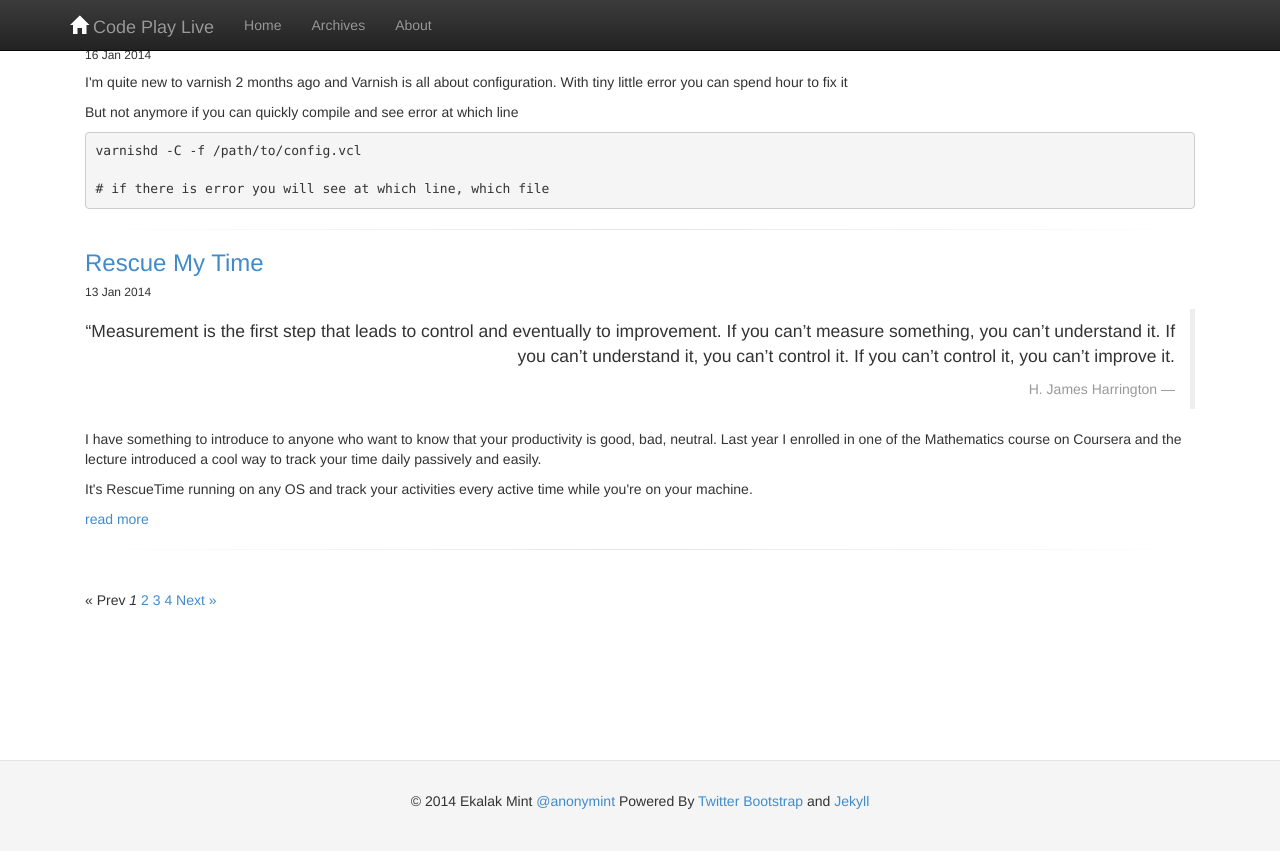
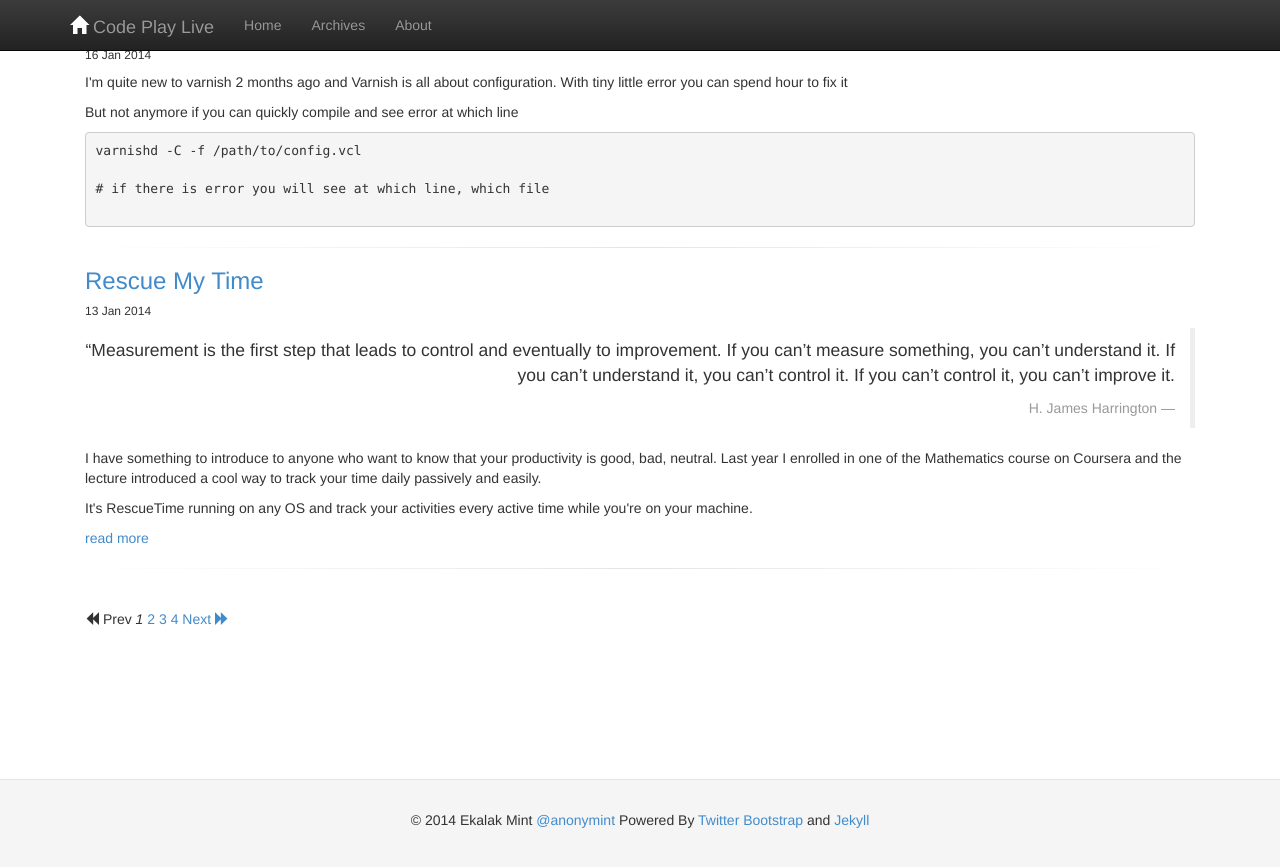
Before and after one commit to anonymint/anonymint.github.com, a Jekyll site: the page built from index.html, in a window 1280 px wide and 900 px high, scrolled down 659 px. Shown: the top 867 px of the window. Built offline with Jekyll 4.4.1, drawn with Linux system fonts in a browser that asks for light colours; nearby versions of some CDN libraries; the list of posts is cut into pages by our own code; a style sheet for code colours, icons or effects is not loaded.

Commit message:
Update index page

```diff
--- a/index.html
+++ b/index.html
@@ -31,9 +31,9 @@
 {% if paginator.total_pages > 1 %}
 <div class="pagination">
   {% if paginator.previous_page %}
-    <a href="{{ paginator.previous_page_path | prepend: site.baseurl | replace: '//', '/' }}">&laquo; Prev</a>
+    <a href="{{ paginator.previous_page_path | prepend: site.baseurl | replace: '//', '/' }}"><span class="glyphicon glyphicon-backward"></span> Prev</a>
   {% else %}
-    <span>&laquo; Prev</span>
+    <span><span class="glyphicon glyphicon-backward"></span> Prev</span>
   {% endif %}
 
   {% for page in (1..paginator.total_pages) %}
@@ -47,9 +47,9 @@
   {% endfor %}
 
   {% if paginator.next_page %}
-    <a href="{{ paginator.next_page_path | prepend: site.baseurl | replace: '//', '/' }}">Next &raquo;</a>
+    <a href="{{ paginator.next_page_path | prepend: site.baseurl | replace: '//', '/' }}">Next <span class="glyphicon glyphicon-forward"></span></a>
   {% else %}
-    <span>Next &raquo;</span>
+    <span>Next <span class="glyphicon glyphicon-forward"></span></span>
   {% endif %}
 </div>
 {% endif %}
```
